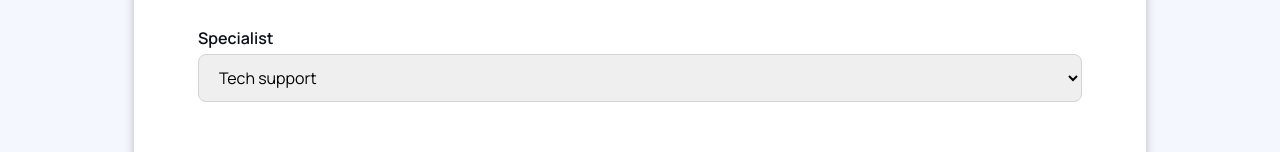
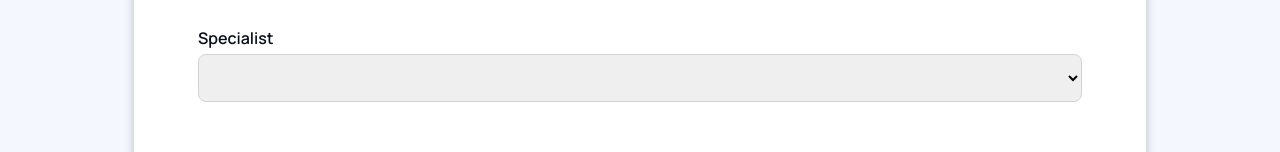
Before and after one commit to wikjoh/Silicon-React, a React (Vite) app: page /Contact in a window 1280 px wide. Shown: the part 1115-1267 px from the top of the page. Built offline with nearby package versions, Linux system fonts and the light colour scheme.

Commit message:
Add states, set empty non-selectable default value for specialist field

```diff
--- a/src/features/section-contact/components/consultationform/ConsultationForm.jsx
+++ b/src/features/section-contact/components/consultationform/ConsultationForm.jsx
@@ -1,6 +1,12 @@
+import { useState } from 'react'
 import styles from './ConsultationForm.module.css'
 
 const ConsultationForm = () => {
+
+  const [name, setName] = useState('')
+  const [email, setEmail] = useState('')
+  const [specialist, setSpecialist] = useState('')
+
   return (
     <div className={styles.formWrapper}>
       <h2>Get Online Consultation</h2>
@@ -13,7 +19,8 @@ const ConsultationForm = () => {
         <input type="text" />
 
         <label>Specialist</label>
-        <select name="specialist" defaultValue='' id="">
+        <select name="specialist" value={specialist} onChange={(e) => setSpecialist(e.target.value)}>
+          <option value="" disabled hidden></option>
           <option value="technician">Tech support</option>
           <option value="financials">Financials</option>
           <option value="marketing">Marketing</option>
```
